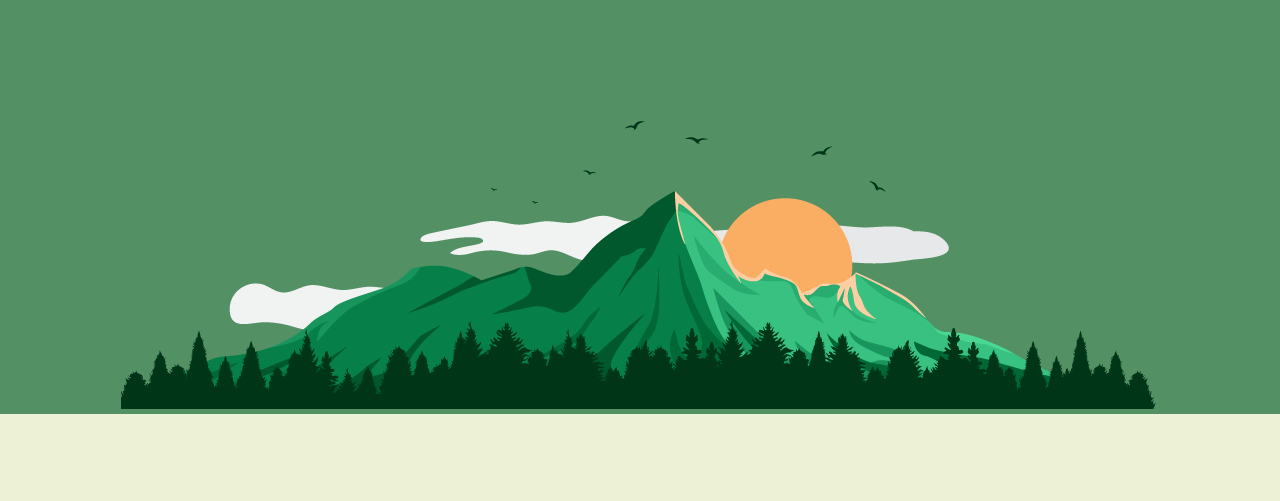
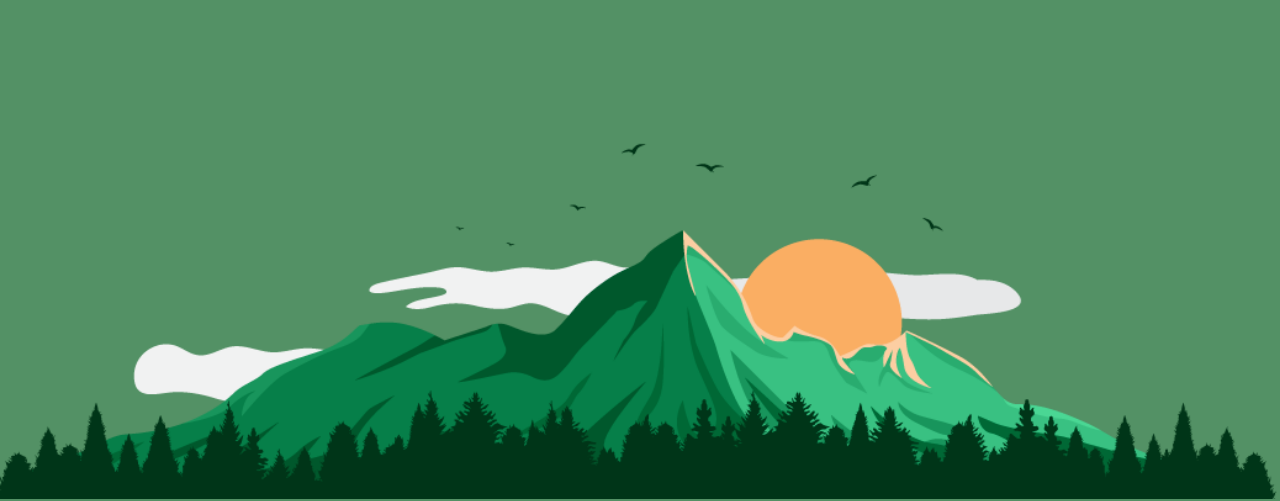
Before and after one commit to Bethanyisthebest/updatedcvcss, a plain HTML site: page index.html in a window 1280 px wide. Shown: the part 323-824 px from the top of the page. Drawn offline with Linux system fonts and the light colour scheme.

Commit message:
updated image setting

```diff
--- a/css/styles.css
+++ b/css/styles.css
@@ -101,6 +101,9 @@ top:200px;}
     float:right;
     margin-left:30px;
 }
+.mountain{
+    width:100%}
+
 .code-skill-description{
     clear:left;
 }
```
